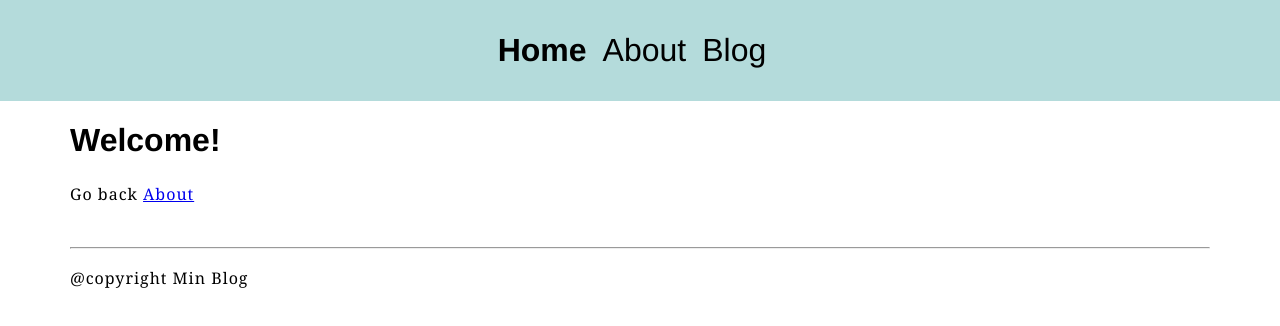
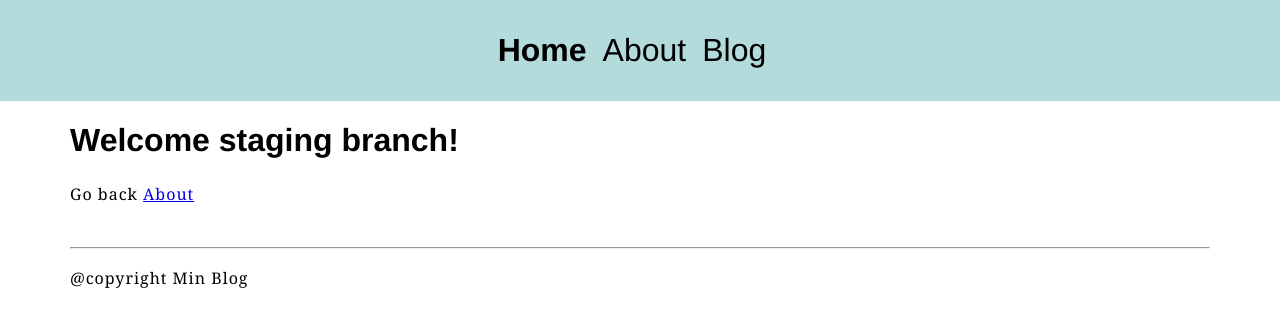
Before and after one commit to minwwgo/gatsby-minportfolio, a Gatsby site: page / in a window 1280 px wide. Built offline with nearby package versions, Linux system fonts and the light colour scheme; Gatsby itself is replaced by a stand-in of ours.

Commit message:
change message in index.js test staging deployment

```diff
--- a/src/pages/index.js
+++ b/src/pages/index.js
@@ -10,7 +10,7 @@ const Home=()=> {
     <Layout>
       <SEO title="Welcome to Min Blog" />
       <Container>
-        <h1>Welcome!</h1>
+        <h1>Welcome staging branch!</h1>
 
 
 
```
